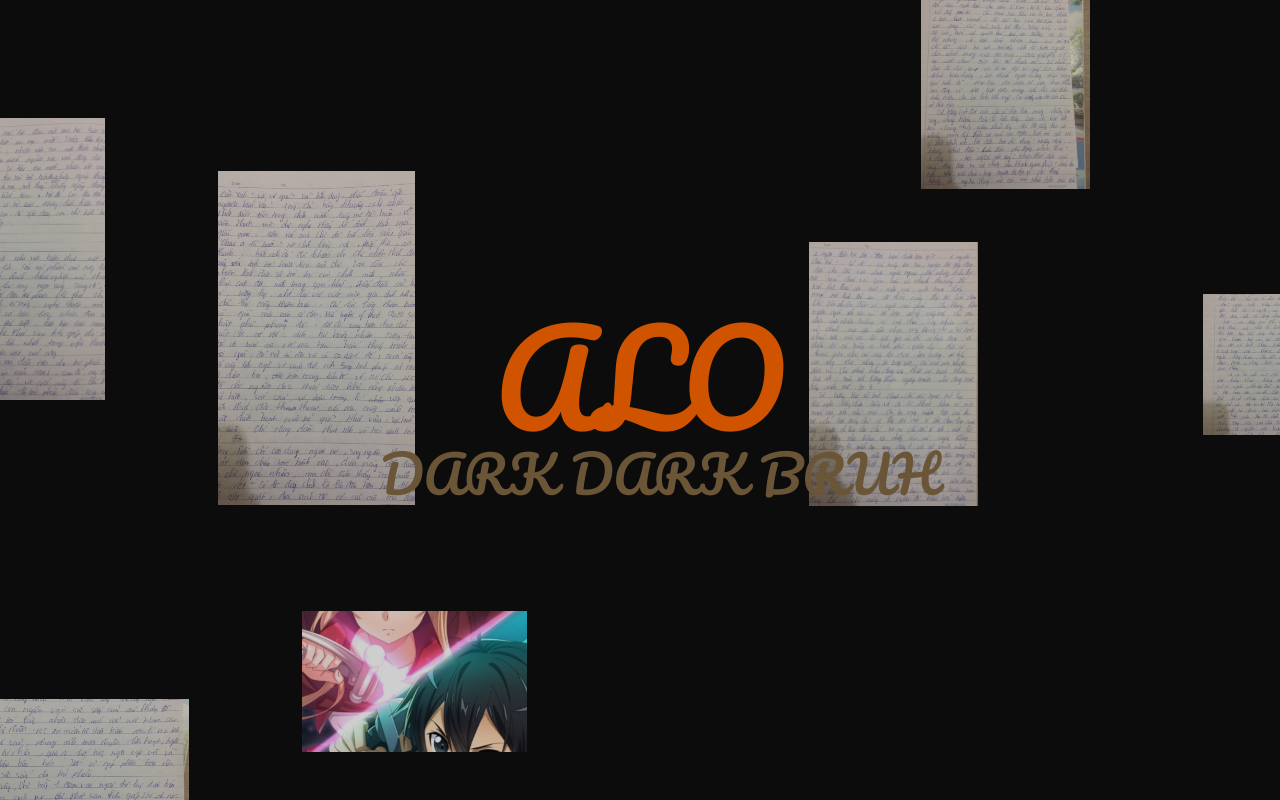
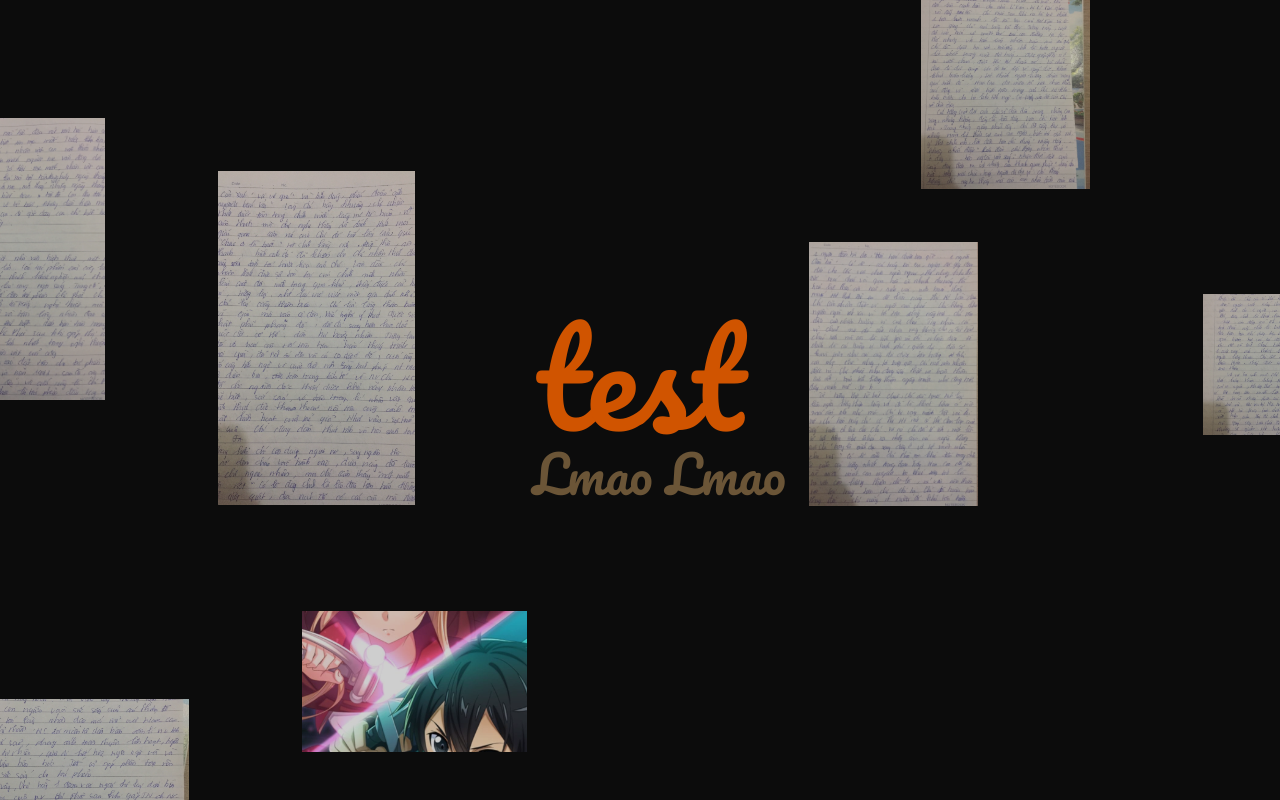
Before and after one commit to doduchieu255/11D3, a plain HTML site: page index.html in a window 1280 px wide. Drawn offline with Linux system fonts and the light colour scheme; a web font is replaced by a local one.

Commit message:
Update index.html

```diff
--- a/index.html
+++ b/index.html
@@ -34,10 +34,10 @@ supportsCssVars() || alert("Please view this demo in a modern browser that suppo
 					<div class="grid__item pos-8"><div class="grid__item-img" style="background-image:url(./img/img8.jpg);" class="hover"></div></div>
 				</div>
                 <h2 class="content__title no-select">
-					<span>ALO</span>
+					<span>test</span>
 				</h2>
 				<h2 class="content__title no-select">
-					<span class="content__title-sub">DARK DARK BRUH</span>
+					<span class="content__title-sub">Lmao Lmao</span>
 				</h2>
 			</div>
 		</main>
```
